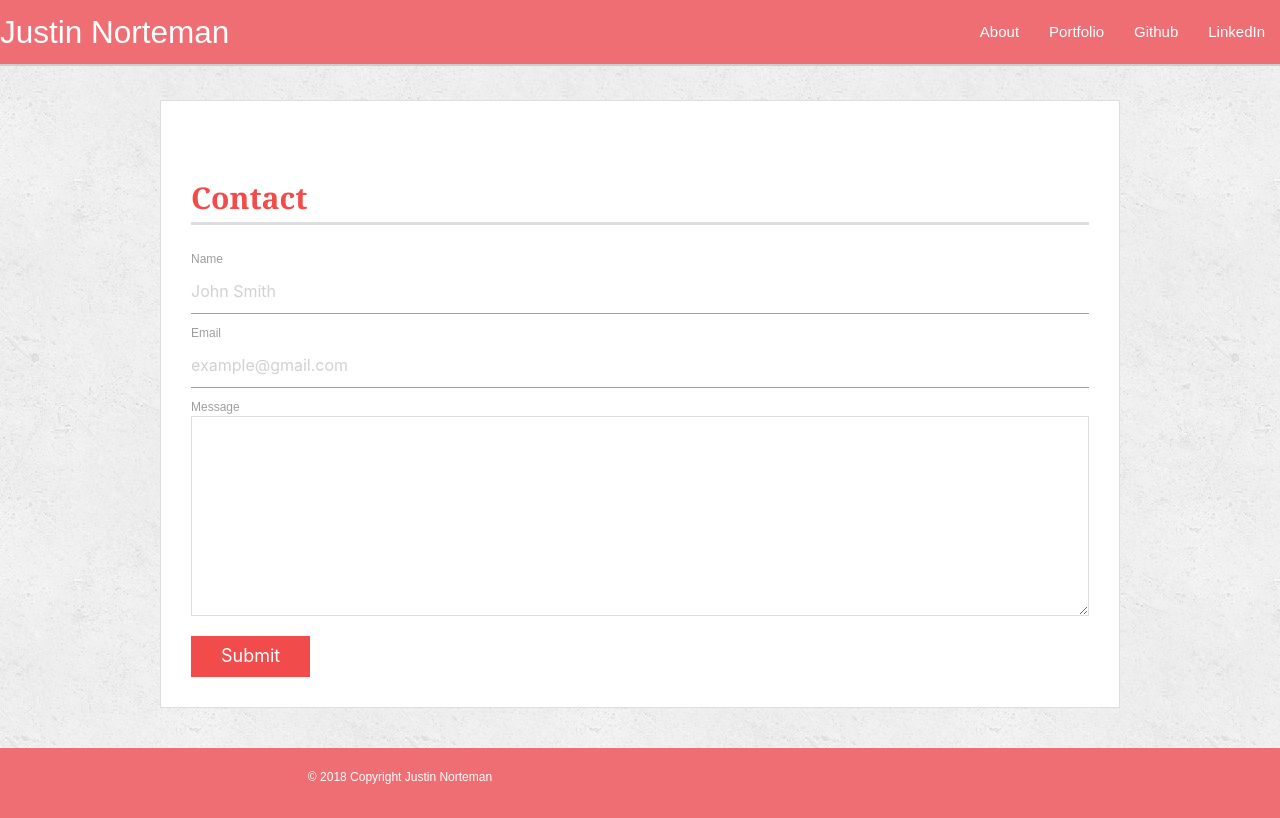
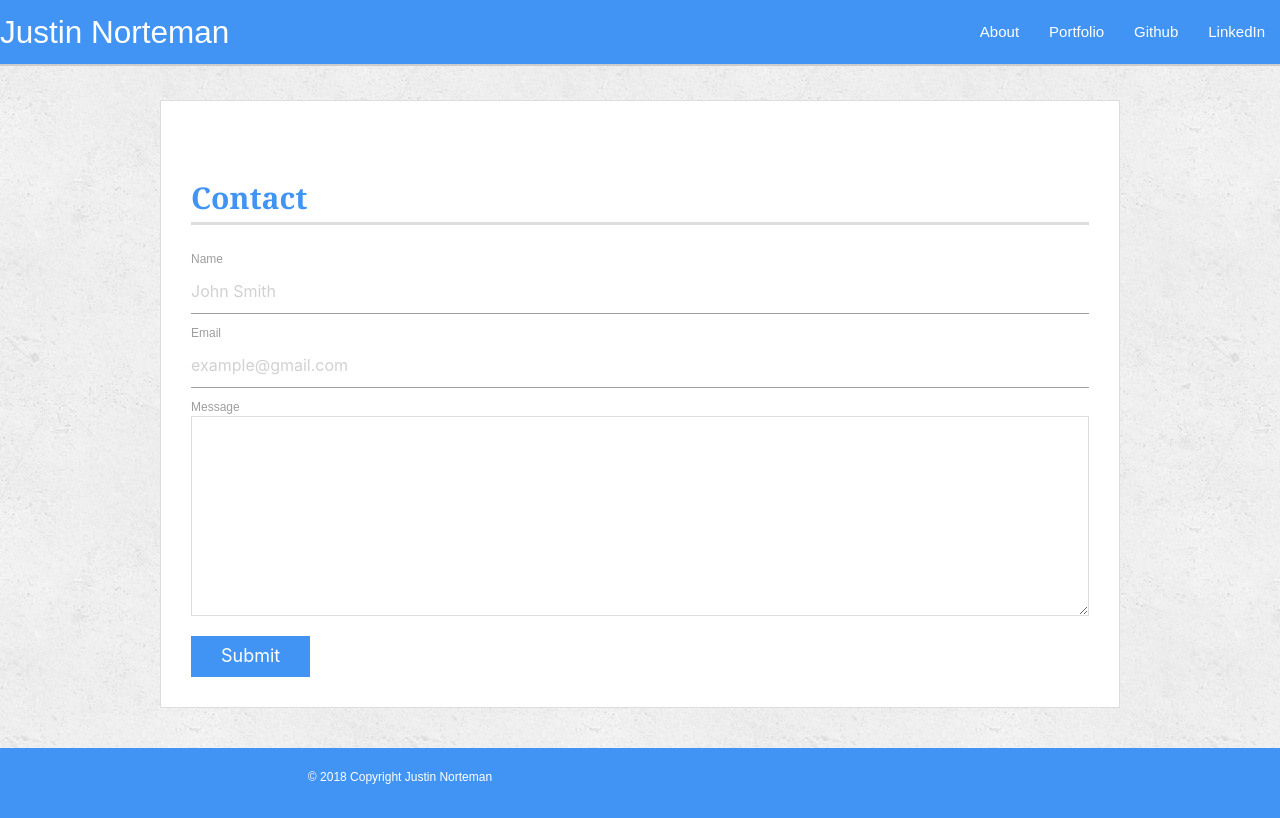
Before and after one commit to jnorteman91/Updated-Portfolio, a plain HTML site: page contact.html in a window 1280 px wide. Drawn offline with nearby package versions, Linux system fonts and the light colour scheme.

Commit message:
css changes

```diff
--- a/assets/css/style.css
+++ b/assets/css/style.css
@@ -19,7 +19,7 @@ h2,
 h3 {
     font-family: Georgia, Times, "Times New Roman", serif;
     font-weight: 700;
-    color: #f24b4b;
+    color: #4194f4;
 }
 
 h1 {
@@ -55,16 +55,16 @@ h3 {
     color: #fff;
     text-align: center;
     text-decoration: none;
-    background: #f24b4b;
+    background: #4194f4;
 }
 
 nav {
     float: right;
     width: 100%;
+    background-color: #4194f4;
 }
 
 footer {
-    background-color: #f24b4b;
     content: 0 0 50px 0;
     clear: both;
     font-size: 12px;
@@ -72,6 +72,10 @@ footer {
     color: #ccc;
     text-align: center;
     height: 70px;
+}
+
+.page-footer{
+    background-color: #4194f4;
 }
 
 h3, h2 {
@@ -124,7 +128,7 @@ h3, h2 {
     line-height: 30px;
     color: #fff;
     text-align: center;
-    background: #f24b4b;
+    background: #4194f4;
     border-bottom: 0;
 }
 
@@ -170,7 +174,7 @@ input[type=submit] {
     font-size: 18px;
     color: #fff;
     cursor: pointer;
-    background: #f24b4b;
+    background: #4194f4;
     border: 0 none;
 }
 
--- a/contact.html
+++ b/contact.html
@@ -4,7 +4,7 @@
 <head>
     <meta charset="utf-8" />
     <meta http-equiv="X-UA-Compatible" content="IE=edge">
-    <title>About | Jusitn Norteman</title>
+    <title>Contact | Jusitn Norteman</title>
     <meta name="viewport" content="width=device-width, initial-scale=1">
     <!-- Compiled and minified CSS -->
     <link rel="stylesheet" href="https://cdnjs.cloudflare.com/ajax/libs/materialize/1.0.0-rc.2/css/materialize.min.css">
```
Also changed, not shown: portfolio.html (+1 -1 lines).
